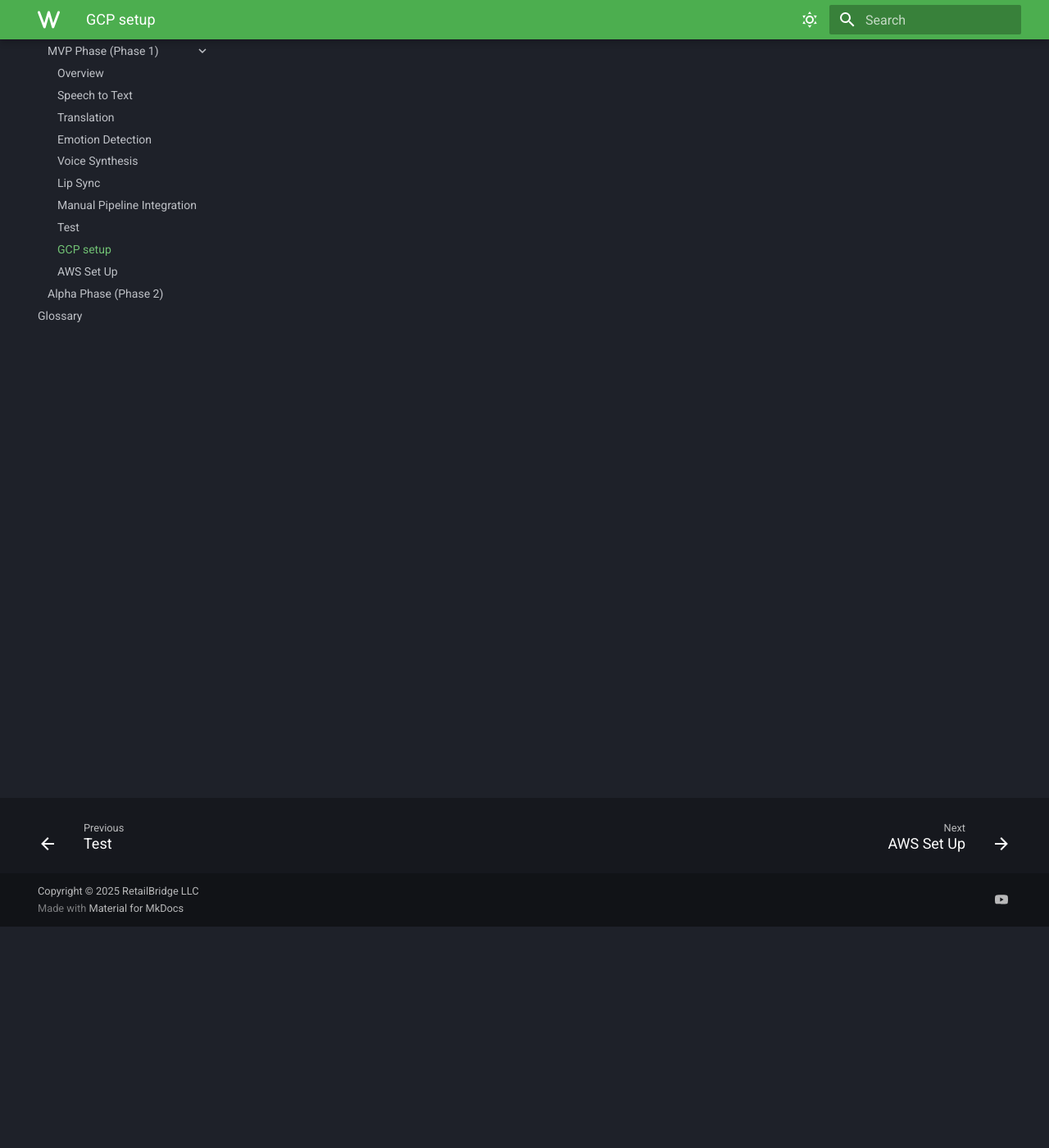
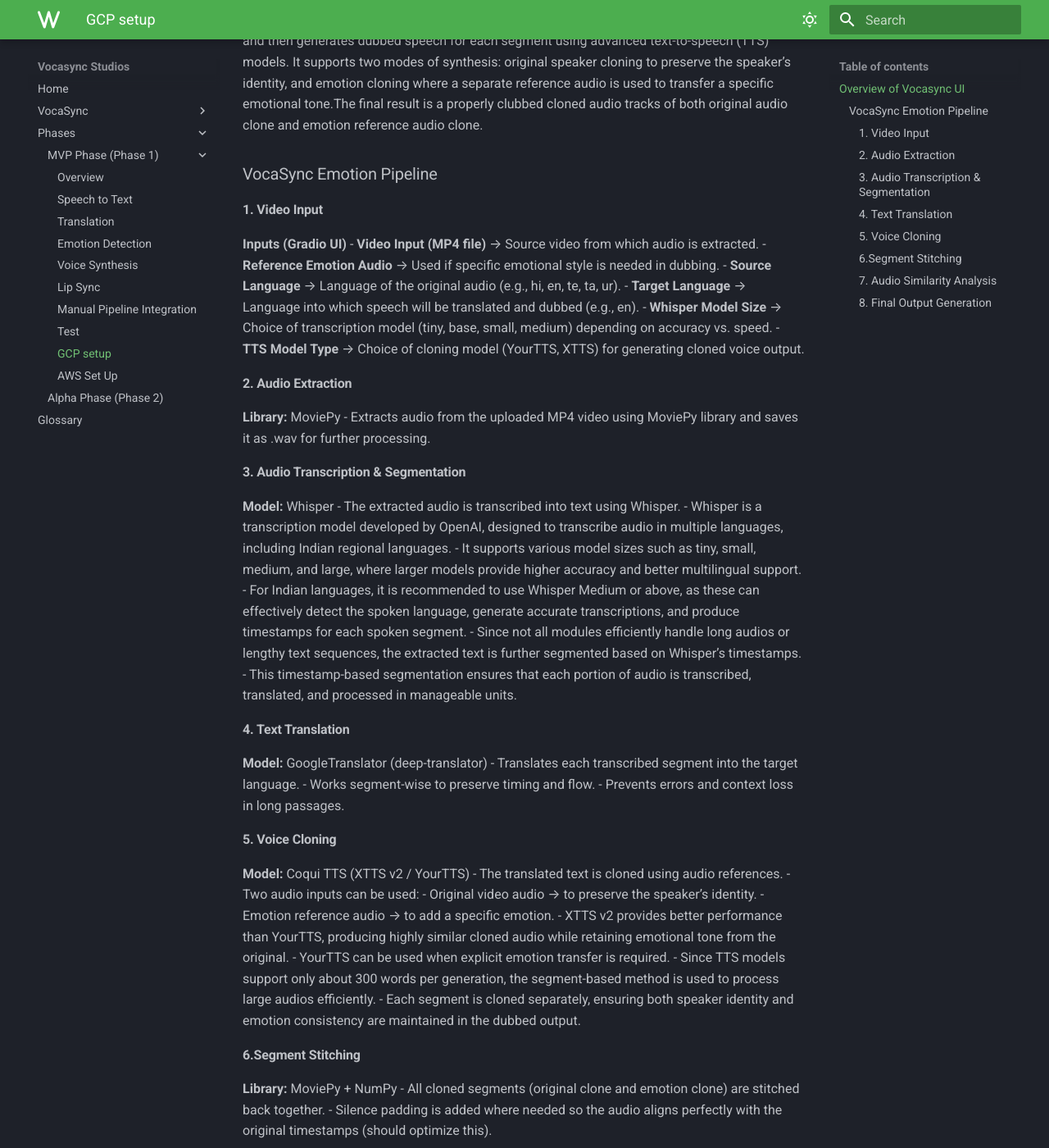
Before and after one commit to RETAILBRIDGE-LLC/wiki, an MkDocs documentation site: the page built from docs/phases/phase1_mvp/gcp_setup.md, in a window 1280 px wide and 1400 px high, scrolled down 270 px. Shown: the whole window at 82% size. Built offline with MkDocs 1.6.1 and Material for MkDocs 9.7.7, drawn with Linux system fonts in a browser that asks for light colours; some of the changed text lies outside the part shown.

Commit message:
Update gcp_setup.md

```diff
--- a/docs/phases/phase1_mvp/gcp_setup.md
+++ b/docs/phases/phase1_mvp/gcp_setup.md
@@ -1 +1,52 @@
-## test
+## Overview of Vocasync UI
+To implement an AI-powered video dubbing and voice cloning system, built using Gradio for the user interface. The pipeline takes an input video, extracts its audio, segments it into smaller chunks based on transcription timestamps, translates each segment into the target language, and then generates dubbed speech for each segment using advanced text-to-speech (TTS) models. It supports two modes of synthesis: original speaker cloning to preserve the speaker’s identity, and emotion cloning where a separate reference audio is used to transfer a specific emotional tone.The final result is a properly clubbed cloned audio tracks of both original audio clone and emotion reference audio clone.
+### VocaSync Emotion Pipeline
+#### 1. Video Input
+**Inputs (Gradio UI)**
+- **Video Input (MP4 file)** → Source video from which audio is extracted.
+- **Reference Emotion Audio** → Used if specific emotional style is needed in dubbing.
+- **Source Language** → Language of the original audio (e.g., hi, en, te, ta, ur).
+- **Target Language** → Language into which speech will be translated and dubbed (e.g., en).
+- **Whisper Model Size** → Choice of transcription model (tiny, base, small, medium) depending on accuracy vs. speed.
+- **TTS Model Type** → Choice of cloning model (YourTTS, XTTS) for generating cloned voice output.
+#### 2. Audio Extraction
+**Library:** MoviePy
+- Extracts audio from the uploaded MP4 video using MoviePy library and saves it as .wav for further processing.
+#### 3. Audio Transcription & Segmentation
+**Model:** Whisper
+- The extracted audio is transcribed into text using Whisper.
+- Whisper is a transcription model developed by OpenAI, designed to transcribe audio in multiple languages, including Indian regional languages.
+- It supports various model sizes such as tiny, small, medium, and large, where larger models provide higher accuracy and better multilingual support.
+- For Indian languages, it is recommended to use Whisper Medium or above, as these can effectively detect the spoken language, generate accurate transcriptions, and produce timestamps for each spoken segment.
+- Since not all modules efficiently handle long audios or lengthy text sequences, the extracted text is further segmented based on Whisper’s timestamps.
+- This timestamp-based segmentation ensures that each portion of audio is transcribed, translated, and processed in manageable units.
+#### 4. Text Translation
+**Model:** GoogleTranslator (deep-translator)
+- Translates each transcribed segment into the target language.
+- Works segment-wise to preserve timing and flow.
+- Prevents errors and context loss in long passages.
+#### 5. Voice Cloning
+**Model:** Coqui TTS (XTTS v2 / YourTTS)
+- The translated text is cloned using audio references.
+- Two audio inputs can be used:
+    - Original video audio → to preserve the speaker’s identity.
+    - Emotion reference audio → to add a specific emotion.
+- XTTS v2 provides better performance than YourTTS, producing highly similar cloned audio while retaining emotional tone from the original.
+- YourTTS can be used when explicit emotion transfer is required.
+- Since TTS models support only about 300 words per generation, the segment-based method is used to process large audios efficiently.
+- Each segment is cloned separately, ensuring both speaker identity and emotion consistency are maintained in the dubbed output.
+#### 6.Segment Stitching
+**Library:** MoviePy + NumPy
+- All cloned segments (original clone and emotion clone) are stitched back together.
+- Silence padding is added where needed so the audio aligns perfectly with the original timestamps (should optimize this).
+#### 7. Audio Similarity Analysis
+**Library:** Resemblyzer
+- The speaker embeddings of original audio and cloned audio are compared.
+- A similarity score is calculated to measure how closely the cloned voice matches the original speaker.
+- Similarity score is calculated for both original audio and emotion reference audio.
+#### 8. Final Output Generation
+**Library:** Gradio
+- The user receives two outputs:
+- Original Speaker Clone Audio (translated speech in the speaker’s voice).
+- Emotion-reference clone Audio (translated speech with emotion reference).
+- Results (audio files, transcription (both original and translated text) , similarity scores) are displayed in the Gradio interface.
```
